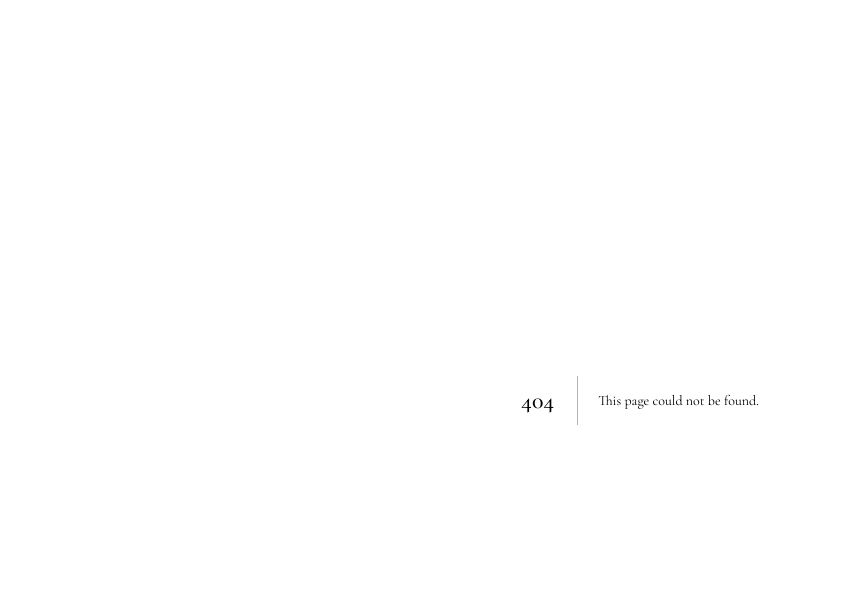
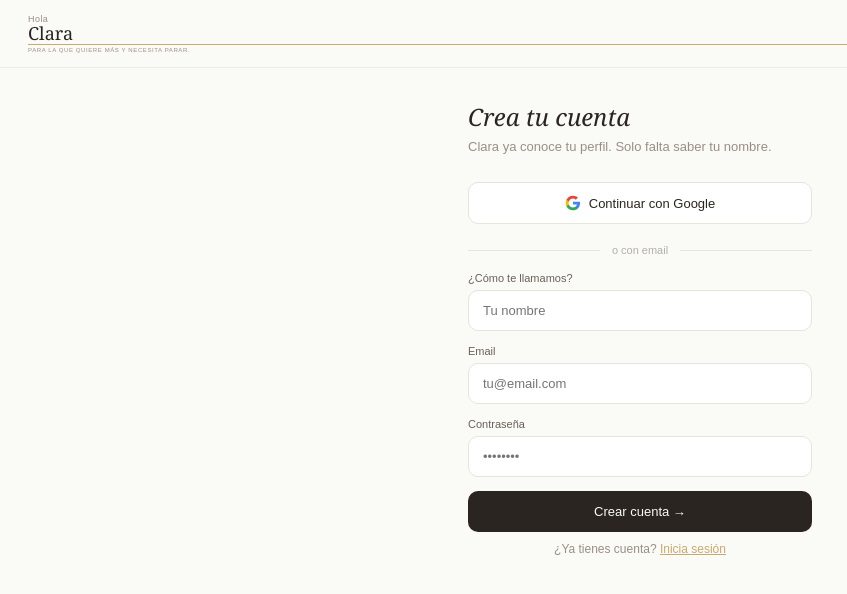
Before and after one commit to Coach360-mp/coach-360-mujer, a Next.js app: page /holaclara/auth in a window 1280 px wide. Before the commit this address had no page. Shown: the top 594 px of the page, without its empty margins (0-847 px from the left). Built offline with nearby package versions, Linux system fonts and the light colour scheme; no server answers.

Commit message:
feat: auth registro + login con Google y email

```diff
--- a/package.json
+++ b/package.json
@@ -8,8 +8,9 @@
     "start": "next start"
   },
   "dependencies": {
-    "@supabase/ssr": "^0.5.0",
-    "@supabase/supabase-js": "^2.45.0",
+    "@supabase/auth-helpers-nextjs": "^0.15.0",
+    "@supabase/ssr": "^0.5.2",
+    "@supabase/supabase-js": "^2.105.3",
     "firebase": "^12.12.0",
     "google-auth-library": "^10.6.2",
     "next": "^16.2.3",
--- /dev/null
+++ b/src/app/holaclara/auth/page.jsx
@@ -0,0 +1,157 @@
+'use client'
+import { useState } from 'react'
+import { useRouter } from 'next/navigation'
+import { createBrowserClient } from '@supabase/ssr'
+
+export default function Auth() {
+  const router = useRouter()
+  const supabase = createBrowserClient(process.env.NEXT_PUBLIC_SUPABASE_URL, process.env.NEXT_PUBLIC_SUPABASE_ANON_KEY)
+  const [modo, setModo] = useState('registro') // registro | login
+  const [email, setEmail] = useState('')
+  const [password, setPassword] = useState('')
+  const [nombre, setNombre] = useState('')
+  const [cargando, setCargando] = useState(false)
+  const [error, setError] = useState(null)
+  const [exito, setExito] = useState(false)
+
+  async function guardarPerfil(userId) {
+    const data = localStorage.getItem('hc_resultado_test')
+    if (!data) return
+    const { perfil, puntajes } = JSON.parse(data)
+    await supabase.from('perfiles').upsert({
+      id: userId,
+      perfil_test_entrada: perfil,
+      puntaje_t: puntajes.T || 0,
+      puntaje_v: puntajes.V || 0,
+      puntaje_i: puntajes.I || 0,
+      puntaje_c: puntajes.C || 0,
+      vertical: 'mujer',
+      plan_actual: 'free',
+      mensajes_usados_mes: 0,
+      fecha_reset_mensajes: new Date().toISOString().split('T')[0]
+    })
+    localStorage.removeItem('hc_resultado_test')
+  }
+
+  async function registrar() {
+    setCargando(true)
+    setError(null)
+    const { data, error } = await supabase.auth.signUp({
+      email,
+      password,
+      options: { data: { nombre } }
+    })
+    if (error) { setError(error.message); setCargando(false); return }
+    if (data.user) await guardarPerfil(data.user.id)
+    setExito(true)
+    setCargando(false)
+  }
+
+  async function iniciarSesion() {
+    setCargando(true)
+    setError(null)
+    const { data, error } = await supabase.auth.signInWithPassword({ email, password })
+    if (error) { setError('Email o contraseña incorrectos'); setCargando(false); return }
+    router.push('/holaclara/chat')
+  }
+
+  async function loginGoogle() {
+    await supabase.auth.signInWithOAuth({
+      provider: 'google',
+      options: { redirectTo: `${window.location.origin}/holaclara/chat` }
+    })
+  }
+
+  const s = {
+    page: { minHeight: '100vh', background: '#FAFAF7', fontFamily: 'Jost, sans-serif' },
+    nav: { padding: '14px 28px', borderBottom: '0.5px solid #F0EBE3' },
+    hola: { fontSize: '9px', color: '#9A8F84', letterSpacing: '0.05em' },
+    clara: { fontFamily: 'Georgia, serif', fontSize: '18px', color: '#2A2520', lineHeight: 1 },
+    line: { height: '1px', background: '#C9A96E', margin: '2px 0' },
+    slogan: { fontSize: '6px', letterSpacing: '0.1em', color: '#9A8F84', textTransform: 'uppercase' },
+    main: { padding: '32px 28px', maxWidth: '400px', margin: '0 auto' },
+    title: { fontFamily: 'Georgia, serif', fontStyle: 'italic', fontSize: '24px', fontWeight: 300, color: '#2A2520', marginBottom: '6px' },
+    sub: { fontSize: '13px', color: '#9A8F84', fontWeight: 300, marginBottom: '28px' },
+    label: { fontSize: '11px', color: '#6B6057', fontWeight: 500, display: 'block', marginBottom: '6px' },
+    input: { width: '100%', padding: '12px 14px', borderRadius: '10px', border: '0.5px solid #E8E4DC', background: '#fff', fontSize: '13px', fontFamily: 'Jost, sans-serif', color: '#2A2520', outline: 'none', marginBottom: '14px' },
+    btnPrimary: { width: '100%', padding: '13px', borderRadius: '10px', background: '#2A2520', color: '#FAFAF7', fontSize: '13px', fontFamily: 'Jost, sans-serif', fontWeight: 500, border: 'none', cursor: 'pointer', marginBottom: '10px' },
+    btnGoogle: { width: '100%', padding: '12px', borderRadius: '10px', background: '#fff', color: '#2A2520', fontSize: '13px', fontFamily: 'Jost, sans-serif', fontWeight: 400, border: '0.5px solid #E8E4DC', cursor: 'pointer', marginBottom: '20px', display: 'flex', alignItems: 'center', justifyContent: 'center', gap: '8px' },
+    divider: { display: 'flex', alignItems: 'center', gap: '12px', margin: '16px 0' },
+    divLine: { flex: 1, height: '0.5px', background: '#E8E4DC' },
+    divText: { fontSize: '11px', color: '#B4AFA9' },
+    toggle: { textAlign: 'center', fontSize: '12px', color: '#9A8F84' },
+    toggleBtn: { color: '#C9A96E', background: 'none', border: 'none', cursor: 'pointer', fontSize: '12px', fontFamily: 'inherit', textDecoration: 'underline' },
+    error: { background: '#FCEBEB', border: '0.5px solid #F09595', borderRadius: '8px', padding: '10px 12px', fontSize: '12px', color: '#A32D2D', marginBottom: '14px' },
+    exito: { background: '#EAF3DE', border: '0.5px solid #C0DD97', borderRadius: '10px', padding: '16px', fontSize: '13px', color: '#27500A', lineHeight: 1.6 }
+  }
+
+  if (exito) return (
+    <div style={s.page}>
+      <nav style={s.nav}>
+        <div style={s.hola}>Hola</div>
+        <div style={s.clara}>Clara</div>
+        <div style={s.line} />
+        <div style={s.slogan}>Para la que quiere más y necesita parar.</div>
+      </nav>
+      <div style={s.main}>
+        <div style={s.exito}>
+          <strong>Revisa tu email.</strong><br />
+          Te enviamos un link de confirmación a <strong>{email}</strong>.<br /><br />
+          Cuando lo confirmes, Clara te estará esperando.
+        </div>
+      </div>
+    </div>
+  )
+
+  return (
+    <div style={s.page}>
+      <nav style={s.nav}>
+        <div style={s.hola}>Hola</div>
+        <div style={s.clara}>Clara</div>
+        <div style={s.line} />
+        <div style={s.slogan}>Para la que quiere más y necesita parar.</div>
+      </nav>
+      <div style={s.main}>
+        <h1 style={s.title}>{modo === 'registro' ? 'Crea tu cuenta' : 'Bienvenida de vuelta'}</h1>
+        <p style={s.sub}>{modo === 'registro' ? 'Clara ya conoce tu perfil. Solo falta saber tu nombre.' : 'Clara recuerda todo lo que hablaron.'}</p>
+
+        <button onClick={loginGoogle} style={s.btnGoogle}>
+          <svg width="16" height="16" viewBox="0 0 24 24"><path fill="#4285F4" d="M22.56 12.25c0-.78-.07-1.53-.2-2.25H12v4.26h5.92c-.26 1.37-1.04 2.53-2.21 3.31v2.77h3.57c2.08-1.92 3.28-4.74 3.28-8.09z"/><path fill="#34A853" d="M12 23c2.97 0 5.46-.98 7.28-2.66l-3.57-2.77c-.98.66-2.23 1.06-3.71 1.06-2.86 0-5.29-1.93-6.16-4.53H2.18v2.84C3.99 20.53 7.7 23 12 23z"/><path fill="#FBBC05" d="M5.84 14.09c-.22-.66-.35-1.36-.35-2.09s.13-1.43.35-2.09V7.07H2.18C1.43 8.55 1 10.22 1 12s.43 3.45 1.18 4.93l3.66-2.84z"/><path fill="#EA4335" d="M12 5.38c1.62 0 3.06.56 4.21 1.64l3.15-3.15C17.45 2.09 14.97 1 12 1 7.7 1 3.99 3.47 2.18 7.07l3.66 2.84c.87-2.6 3.3-4.53 6.16-4.53z"/></svg>
+          Continuar con Google
+        </button>
+
+        <div style={s.divider}>
+          <div style={s.divLine} />
+          <span style={s.divText}>o con email</span>
+          <div style={s.divLine} />
+        </div>
+
+        {error && <div style={s.error}>{error}</div>}
+
+        {modo === 'registro' && (
+          <>
+            <label style={s.label}>¿Cómo te llamamos?</label>
+            <input style={s.input} value={nombre} onChange={e => setNombre(e.target.value)} placeholder="Tu nombre" />
+          </>
+        )}
+
+        <label style={s.label}>Email</label>
+        <input style={s.input} type="email" value={email} onChange={e => setEmail(e.target.value)} placeholder="tu@email.com" />
+
+        <label style={s.label}>Contraseña</label>
+        <input style={s.input} type="password" value={password} onChange={e => setPassword(e.target.value)} placeholder="••••••••" />
+
+        <button onClick={modo === 'registro' ? registrar : iniciarSesion} style={s.btnPrimary} disabled={cargando}>
+          {cargando ? 'Un momento...' : modo === 'registro' ? 'Crear cuenta →' : 'Entrar →'}
+        </button>
+
+        <div style={s.toggle}>
+          {modo === 'registro' ? '¿Ya tienes cuenta? ' : '¿Primera vez? '}
+          <button style={s.toggleBtn} onClick={() => setModo(modo === 'registro' ? 'login' : 'registro')}>
+            {modo === 'registro' ? 'Inicia sesión' : 'Créala gratis'}
+          </button>
+        </div>
+      </div>
+    </div>
+  )
+}
```
Also changed, not shown: 1 other file (tests, documents, lock files or other folders).
